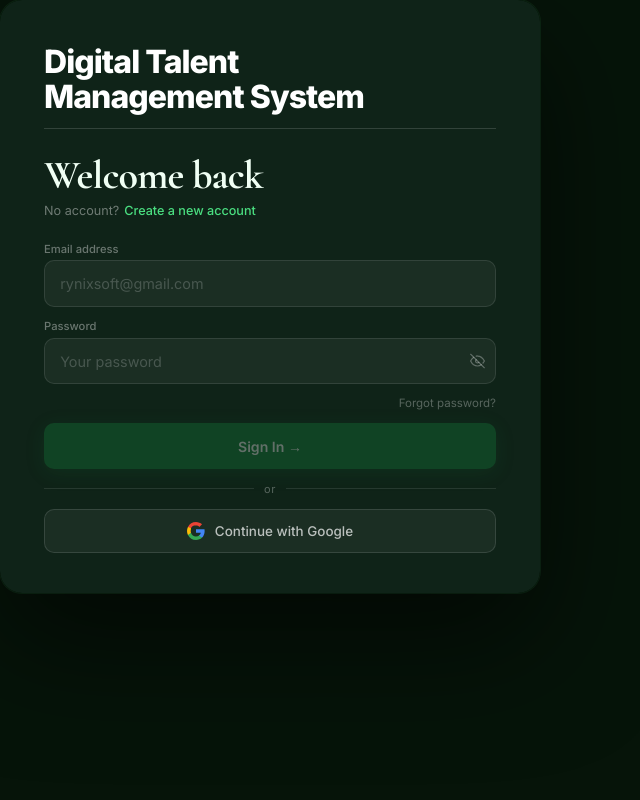
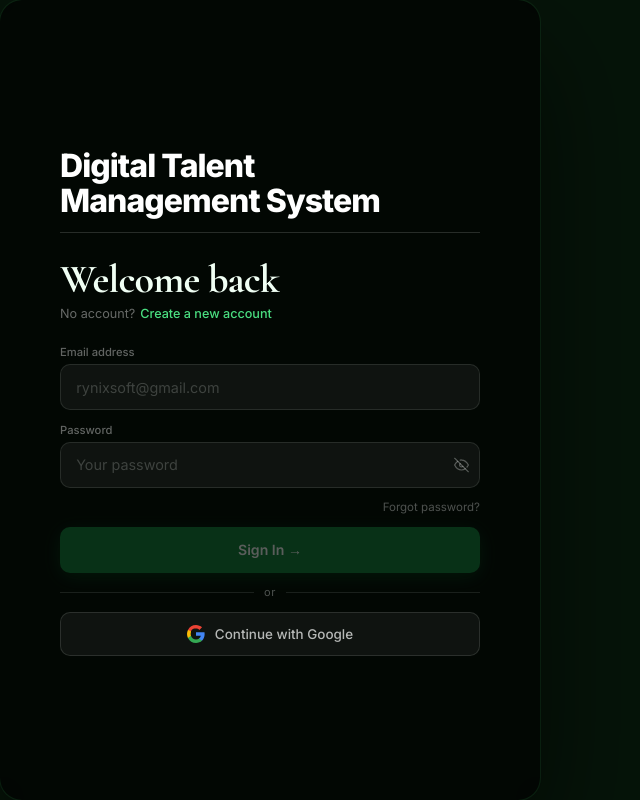
Before and after one commit to ranjithkannan46/Digital-Talent-Management-System, a React (Vite) app in the folder frontend/: page / in a window 1280 px wide. Shown: the whole page, without its empty margins (0-640 px from the left). Built offline with nearby package versions, Linux system fonts and the light colour scheme.

Commit message:
minnor changes on frontend - sprint 3

```diff
--- a/frontend/src/styles/Auth.css
+++ b/frontend/src/styles/Auth.css
@@ -39,10 +39,15 @@ body { background:#061409; min-height:100vh; display:flex; align-items:center; j
 .modal-btn { background:#4f46e5; border:none; border-radius:8px; padding:.6rem 1.4rem; color:#fff; font-family:'Inter',sans-serif; font-size:.82rem; font-weight:600; cursor:pointer; display:flex; align-items:center; gap:.4rem; transition:all 180ms; box-shadow:0 3px 12px rgba(21,128,61,.3); }
 .modal-btn:hover { background:#4338ca; transform:translateY(-1px); }
 
-.wrap { width:100%; max-width:540px; min-height:auto; border-radius:22px; overflow:hidden; box-shadow:0 0 0 1px rgba(74,222,128,.08), 0 48px 120px rgba(0,0,0,.6); animation:rise .55s cubic-bezier(.22,1,.36,1) both; }
+.wrap { display: flex; height:100vh; overflow: hidden; max-width:540px; min-height:auto; border-radius:22px; overflow:hidden; box-shadow:0 0 0 1px rgba(74,222,128,.08), 0 48px 120px rgba(0,0,0,.6); animation:rise .55s cubic-bezier(.22,1,.36,1) both; }
 @keyframes rise { from{opacity:0;transform:translateY(24px)} to{opacity:1;transform:translateY(0)} }
 
-.left { display:none; }
+.left {
+  display: none;
+  flex: 1;
+  position: relative;
+  overflow: hidden; /* 🔥 stops text/images leaking */
+}
 .left-bg { position:absolute; inset:0; background: radial-gradient(ellipse at 25% 25%, rgba(21,128,61,0.5), transparent 55%), radial-gradient(ellipse at 75% 75%, rgba(16,185,129,0.3), transparent 50%), radial-gradient(ellipse at 55% 15%, rgba(74,222,128,0.2), transparent 45%), linear-gradient(160deg, #061409 0%, #0a2010 50%, #061409 100%); animation:gradShift 10s ease-in-out infinite alternate; }
 @keyframes gradShift { 0%{filter:hue-rotate(0deg) brightness(1)} 50%{filter:hue-rotate(12deg) brightness(1.08)} 100%{filter:hue-rotate(-8deg) brightness(.96)} }
 .left-grid { position:absolute; inset:0; background-image:linear-gradient(rgba(74,222,128,.04) 1px,transparent 1px),linear-gradient(90deg,rgba(74,222,128,.04) 1px,transparent 1px); background-size:48px 48px; pointer-events:none; }
@@ -76,16 +81,46 @@ body { background:#061409; min-height:100vh; display:flex; align-items:center; j
 .gc-dot-b { background:#4ade80; box-shadow:0 0 6px #4ade80; }
 .gc-dot-c { background:#86efac; box-shadow:0 0 6px #86efac; }
 .gc-tag { font-size:.7rem; color:rgba(255,255,255,.35); }
-.left-bottom { position:absolute; bottom:2.5rem; left:2.5rem; right:2.5rem; z-index:2; }
+.left-bottom {
+  position: absolute !important;
+  top: 50% !important;
+  left: 50% !important;
+  bottom: auto !important;
+  right: auto !important;
+
+  transform: translate(-50%, -50%) !important;
+
+  display: flex !important;
+  flex-direction: column !important;
+  align-items: center !important;
+  justify-content: center !important;
+
+  text-align: center !important;
+  width: 100%;
+  max-width: 600px;
+  z-index: 10;
+}
 .left-logo-row { display:flex; align-items:center; gap:9px; margin-bottom:1rem; }
 .left-logo-box { width:32px;height:32px;background:rgba(21,128,61,.3);border:1px solid rgba(74,222,128,.25);border-radius:9px;display:grid;place-items:center; }
 .left-logo-box span { font-size:.58rem;font-weight:700;color:#86efac;letter-spacing:.06em; }
 .left-logo-name { font-size:.66rem;font-weight:600;color:rgba(255,255,255,.35); }
 .left-project-label { font-size:.58rem;font-weight:600;letter-spacing:.18em;text-transform:uppercase;color:rgba(74,222,128,.5);margin-bottom:.65rem; }
-.left-title { font-family:'Cormorant Garamond',serif;font-size:2.8rem;font-weight:700;color:#f0fff4;line-height:1.08;letter-spacing:-.02em; }
+.left-title { font-family:'Cormorant Garamond',serif;font-size:2.8rem;font-weight:700;color:#f0fff4;line-height:1.08;letter-spacing:-.02em; text-align: center; }
 .left-title em { font-style:italic;color:#4ade80; }
 
-.right { background:#0f2318; display:flex; flex-direction:column; justify-content:flex-start; padding:2.5rem 2.75rem; border-radius:22px; overflow-y:auto; }
+.right {
+  flex: 1 1 100%;
+  display: flex;
+  align-items: center;
+  justify-content: center;
+  position: relative;
+  z-index: 2;
+  background: rgba(0,0,0,0.65); /* optional blur overlay */
+  backdrop-filter: blur(10px);
+  padding: 2.5rem 2rem;
+  min-height: 540px;
+  border-radius: 22px;
+}
 .r-title { font-family:'Cormorant Garamond',serif;font-size:2.5rem;font-weight:700;color:#f0fff4;line-height:1.1;letter-spacing:-.02em;margin-bottom:.35rem; }
 .r-sub { font-size:.79rem;color:rgba(255,255,255,.4);margin-bottom:1.5rem;display:flex;align-items:center;gap:5px; }
 .r-sub button { background:none;border:none;font-family:inherit;font-size:inherit;color:#4ade80;cursor:pointer;padding:0;font-weight:500;transition:color 150ms; }
@@ -148,6 +183,18 @@ body { background:#061409; min-height:100vh; display:flex; align-items:center; j
 .input::-ms-clear,
 .input::-webkit-contacts-auto-fill-button,
 .input::-webkit-credentials-auto-fill-button { display:none !important; }
-.in { animation:si .22s ease both; }
+.in { animation:si .22s ease both; width: 100%; max-width: 420px; margin: auto}
 @keyframes si { from{opacity:0;transform:translateY(7px)} to{opacity:1;transform:translateY(0)} }
 @media(max-width:860px) { .wrap{grid-template-columns:1fr;} .left{display:none;} .right{padding:2rem 1.75rem;min-height:100vh;justify-content:flex-start;} body{padding:0;} .wrap{border-radius:0;min-height:100vh;} }
+.auth-center {
+  position: fixed;      /* force full screen */
+  inset: 0;             /* top:0 left:0 right:0 bottom:0 */
+  display: flex;
+  justify-content: center;  /* horizontal center */
+  align-items: center;      /* vertical center */
+}
+.auth-scene {
+  width: 100vw;
+  display: flex;
+  justify-content: center;
+}
```
